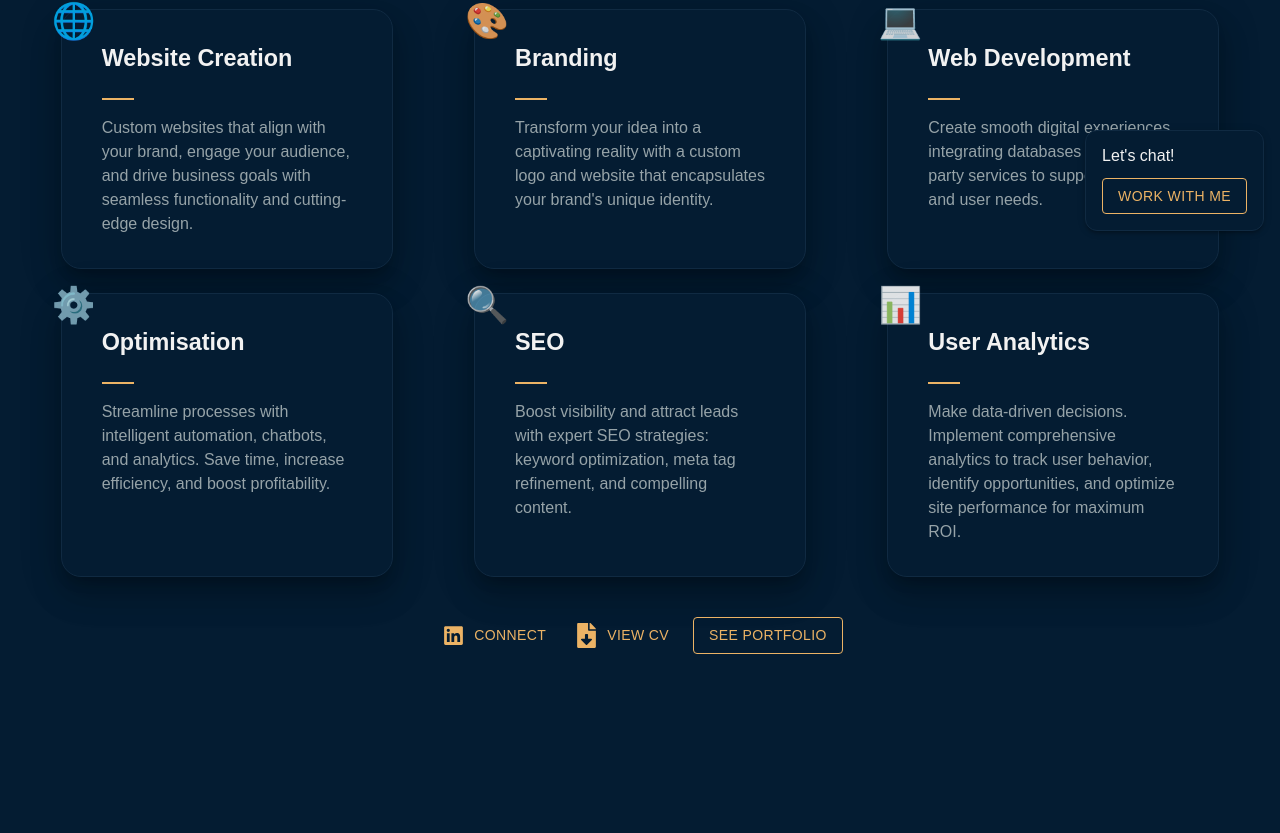
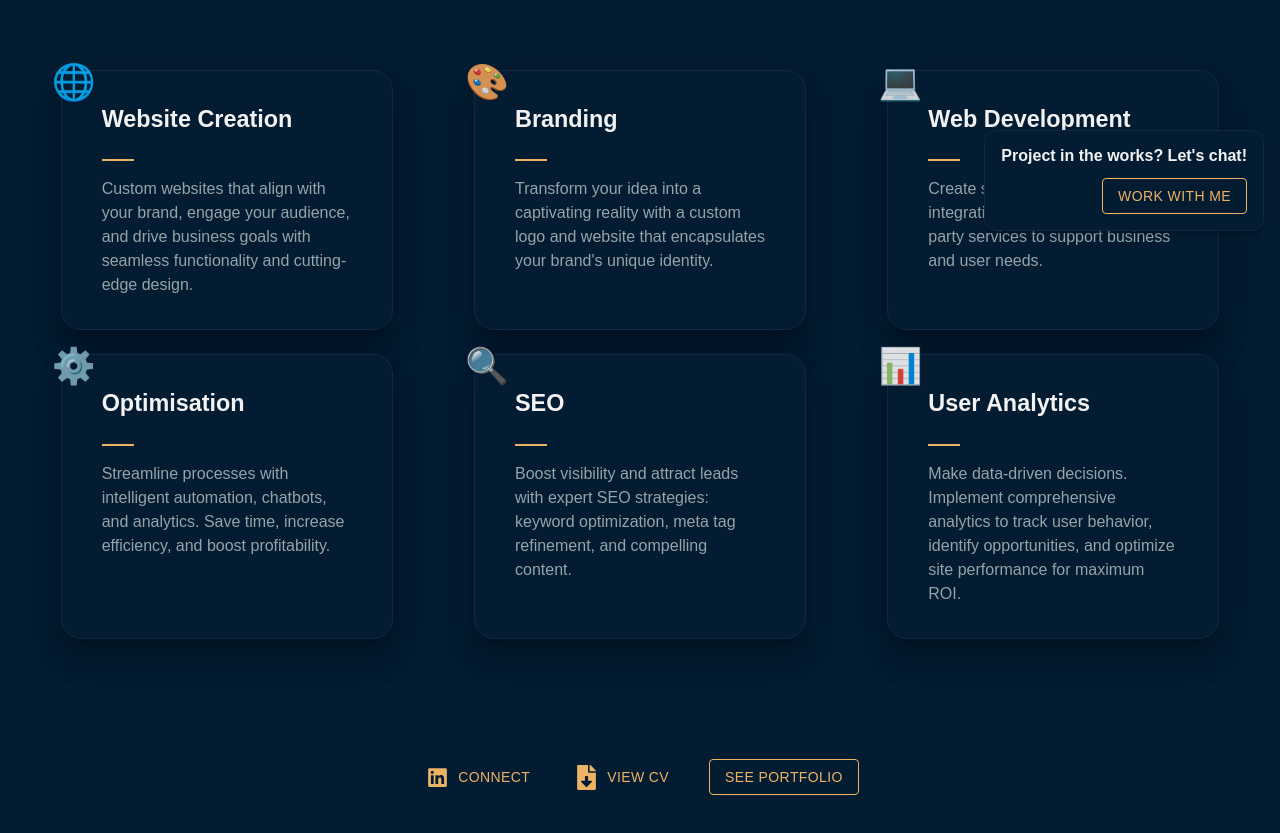
Before and after one commit to tristanp1407/tristanplet.com, a React (Create React App) app: page / in a window 1280 px wide. Shown: the part 553-1386 px from the top of the page. Built offline with nearby package versions, Linux system fonts and the light colour scheme.

Commit message:
Fix spacing and copy

```diff
--- a/src/components/Button/Button.js
+++ b/src/components/Button/Button.js
@@ -1,19 +1,31 @@
 import MuiButton from "@mui/material/Button";
 
 const Button = (props) => {
-  return (
-    <MuiButton
-      {...props}
-      sx={{
+  const { variant } = props; // Destructure to access the variant prop
+
+  // Define styles conditionally based on the variant
+  const buttonStyles = {
+    ...(variant === "outlined" && {
       color: "#ECB365",
       borderColor: "#ECB365",
       "&:hover": {
         color: "#e0a55e",
         borderColor: "#e0a55e",
       },
-      }}
-    />
-  );
+    }),
+    ...(variant === "contained" && {
+      backgroundColor: "#ECB365",
+      color: "#041C32",
+      "&:hover": {
+        backgroundColor: "#e0a55e",
+      },
+    }),
+    ...(!variant && {
+      color: "#ECB365",
+    }),
+  };
+
+  return <MuiButton {...props} sx={buttonStyles} />;
 };
 
 export default Button;
--- a/src/components/Contact/Contact.js
+++ b/src/components/Contact/Contact.js
@@ -20,7 +20,8 @@ export default function Contact(props) {
         flexWrap="wrap"
         justifyContent="center"
         alignItems="center"
-        gap={2}
+        gap={4}
+        mx={5}
       >
         <Button
           onClick={() => openMe("https://www.linkedin.com/in/tristan-plet")}
--- a/src/components/HomePage/HomePage.js
+++ b/src/components/HomePage/HomePage.js
@@ -8,6 +8,7 @@ import TabPanel from "../TabPanel/TabPanel";
 import SkillCards from "../SkillCards/SkillCards";
 import Contact from "../Contact/Contact";
 import StickyPaperButton from "../StickyButton/StickyButton";
+import Button from "../Button/Button";
 
 export default function BasicTabs(theme) {
   const [value, setValue] = useState(0);
@@ -39,13 +40,18 @@ export default function BasicTabs(theme) {
       <TabPanel role="tabpanel" hidden={value !== 0}>
         <Box sx={{ marginTop: { xs: "10vh", sm: "20vh" } }}>
           <Hello />
+          <Box>
+            <Button variant="outlined" onClick={() => setValue(1)}>
+              See projects
+            </Button>
+          </Box>
         </Box>
         <Box sx={{ marginTop: { xs: 10, sm: 20 } }}>
           <SkillCards />
         </Box>
       </TabPanel>
       <TabPanel role="tabpanel" hidden={value !== 1}></TabPanel>
-      <Box mt={5}>
+      <Box sx={{ marginTop: { xs: 7, sm: 15 } }}>
         <Contact setValue={setValue} value={value} />
       </Box>
       <StickyPaperButton />
--- a/src/components/StickyButton/StickyButton.js
+++ b/src/components/StickyButton/StickyButton.js
@@ -18,7 +18,9 @@ const StickyPaperButton = () => {
 
   return (
     <Slide direction="up" in={showButton} mountOnEnter unmountOnExit>
-      <Box sx={{ position: "fixed", bottom: 16, right: 16 }}>
+      <Box
+        sx={{ position: "fixed", bottom: 16, right: 16, textAlign: "right" }}
+      >
         <Paper
           elevation={3}
           sx={{
@@ -28,9 +30,9 @@ const StickyPaperButton = () => {
             border: "1px solid #102a42",
           }}
         >
-          <p style={{ color: "#f2f2f2", fontSize: 16, margin: "0 0 13px 0" }}>
-            Let's chat!
-          </p>
+          <h6 style={{ color: "#f2f2f2", fontSize: 16, margin: "0 0 13px 0" }}>
+            Project in the works? Let's chat!
+          </h6>
           <Button variant="outlined">Work With Me</Button>
         </Paper>
       </Box>
```
Lines whose indentation alone changed are shown as unchanged.
